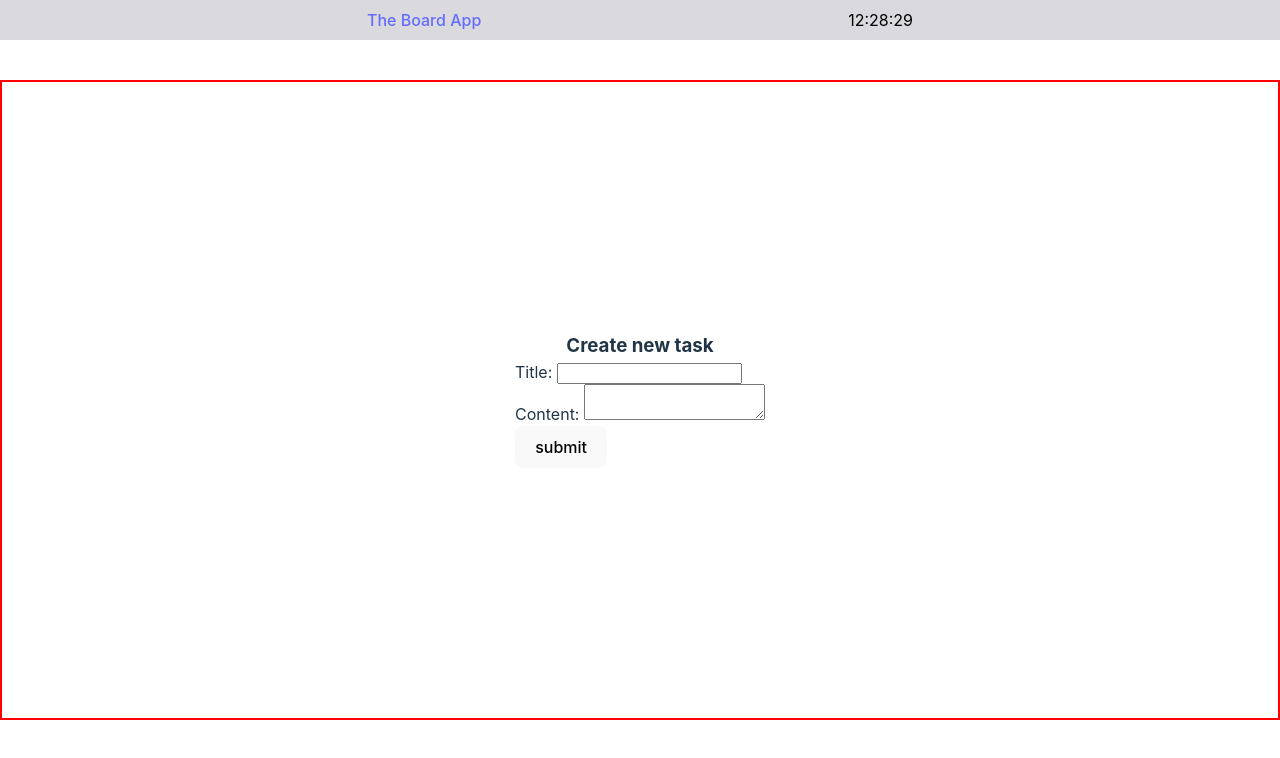
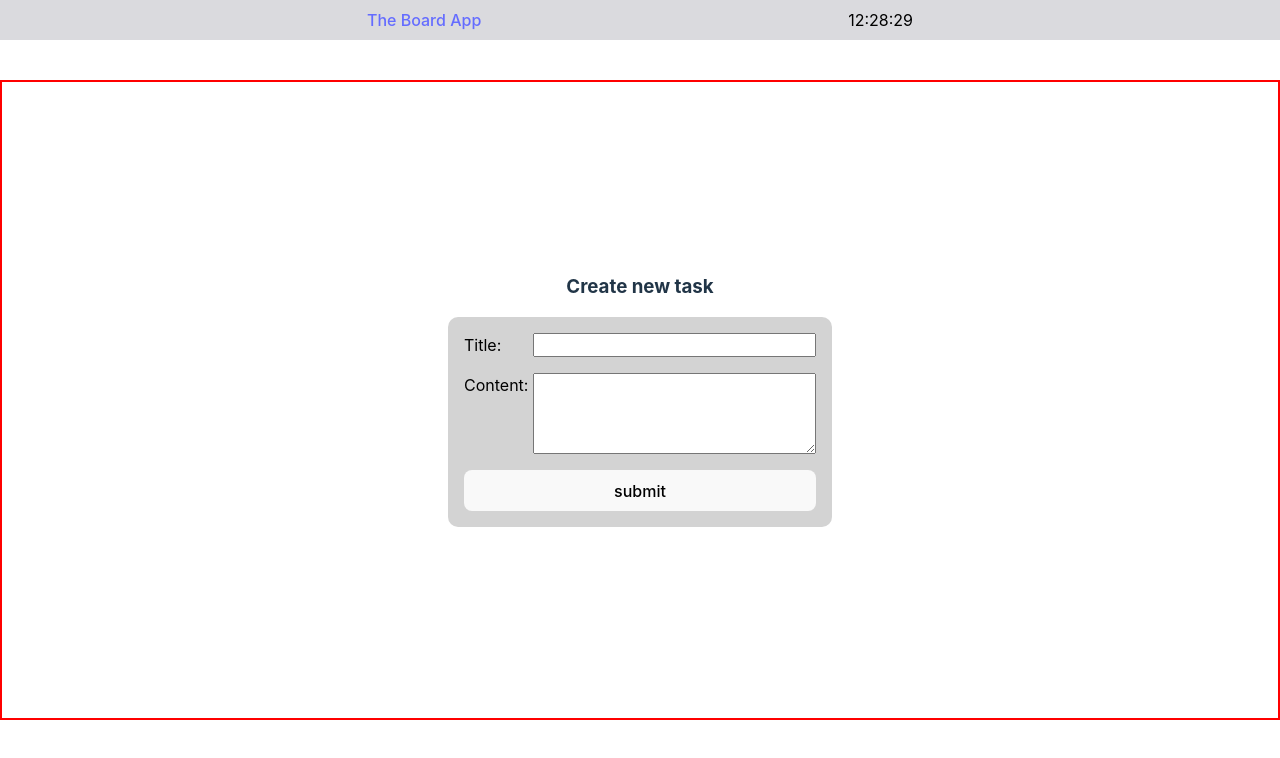
Before and after one commit to Regni/kanban_hand_in, a React (Vite) app: page /create in a window 1280 px wide. Shown: the top 758 px of the page. Built offline with nearby package versions, Linux system fonts and the light colour scheme.

Commit message:
styling done

```diff
--- a/src/CreateTask.jsx
+++ b/src/CreateTask.jsx
@@ -45,6 +45,7 @@ const CreateTask = () => {
     <div className="createClassContainer">
       <h3>Create new task</h3>
       <form onSubmit={handleFormSumbmit}>
+        <div className="formElement">
           <label htmlFor="newTaskTitle">Title: </label>
           <input
             onChange={handleChange}
@@ -52,10 +53,16 @@ const CreateTask = () => {
             id="newTaskTitle"
             type="text"
           />
-        <br />
+        </div>
+        <div className="formElement">
           <label htmlFor="newTaskContent">Content: </label>
-        <textarea onChange={handleChange} name="content" id="newTaskContent" />
-        <br />
+          <textarea
+            onChange={handleChange}
+            name="content"
+            id="newTaskContent"
+            rows={5}
+          />
+        </div>
         <button type="submit">submit</button>
       </form>
     </div>
--- a/src/style/CreateTask.css
+++ b/src/style/CreateTask.css
@@ -8,3 +8,30 @@
   height: 80vh;
   border: 2px solid red;
 }
+
+form{
+  margin-top: 1rem;
+  padding: 1rem;
+  display: flex;
+  flex-direction: column;
+  width: 30vw;
+  min-width: 20rem;
+  background-color: lightgrey;
+  color: black;
+  box-shadow: 1px 2px 7px 6px white;
+  border-radius: 10px;
+
+}
+.formElement{
+  margin-bottom: 1rem;
+display: flex;
+}
+
+.formElement label{
+  text-align: left;
+  flex: 1
+}
+.formElement input,
+.formElement textarea{
+  flex: 4
+}
```
Lines whose indentation alone changed are shown as unchanged.
